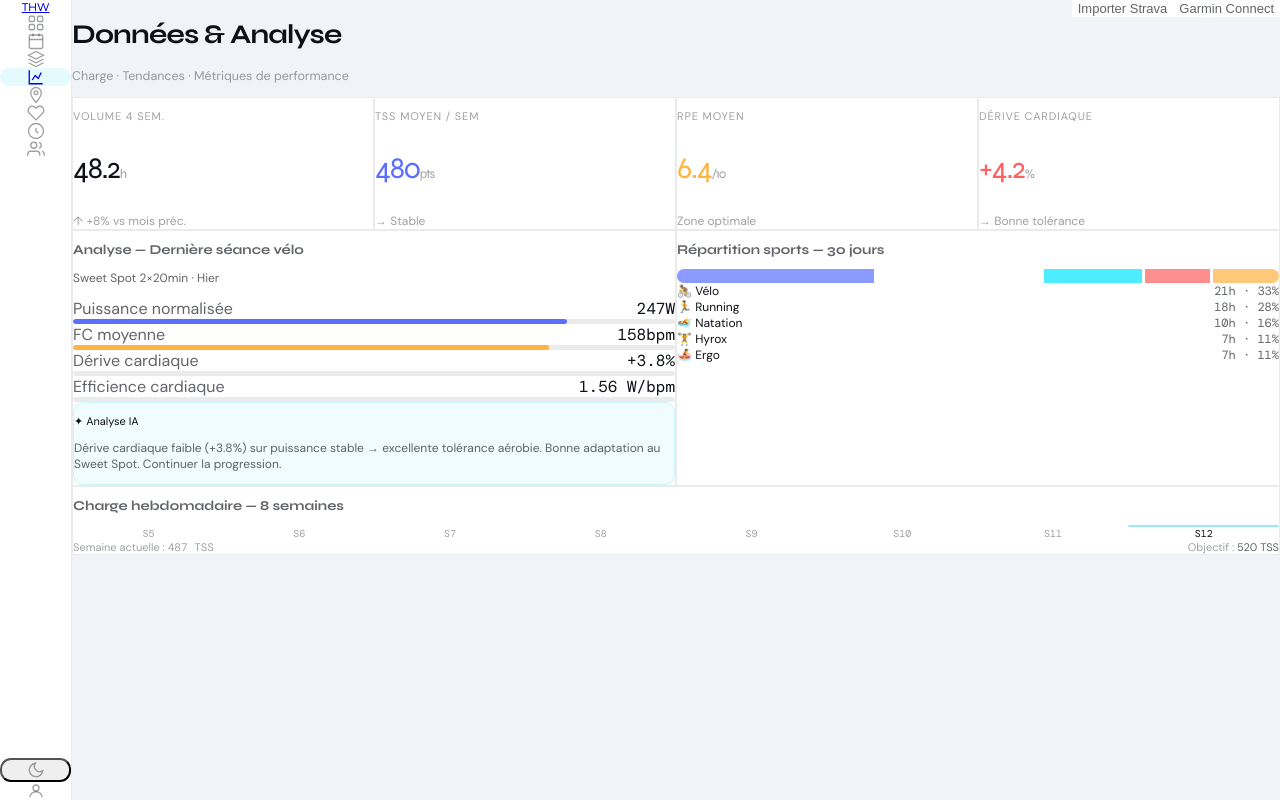
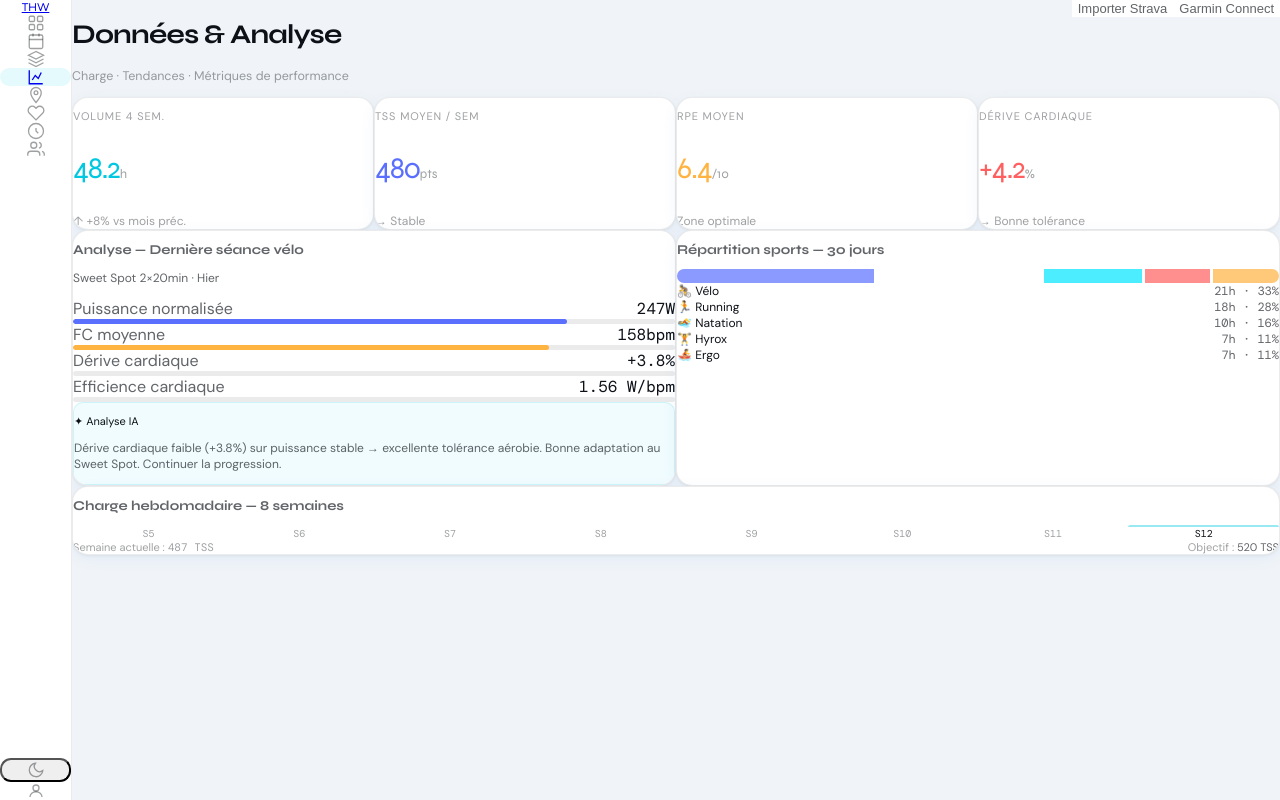
Before and after one commit to alexandreet92-lang/thw-appli, a Next.js app: page /data in a window 1280 px wide. Built offline with nearby package versions, Linux system fonts and the light colour scheme.

Commit message:
Update Card.tsx

```diff
--- a/src/components/ui/Card.tsx
+++ b/src/components/ui/Card.tsx
@@ -3,7 +3,7 @@ import { cn } from '@/lib/utils'
 type ColorVariant = 'brand' | 'blue' | 'red' | 'orange' | 'green' | 'default'
 
 const topBarColors: Record<ColorVariant, string> = {
-  brand:   'from-brand to-transparent',
+  brand:   'from-[#00c8e0] to-transparent',
   blue:    'from-[#5b6fff] to-transparent',
   red:     'from-[#ff5f5f] to-transparent',
   orange:  'from-[#ffb340] to-transparent',
@@ -12,7 +12,7 @@ const topBarColors: Record<ColorVariant, string> = {
 }
 
 const valueColors: Record<ColorVariant, string> = {
-  brand:   'text-brand',
+  brand:   'text-[#00c8e0]',
   blue:    'text-[#5b6fff]',
   red:     'text-[#ff5f5f]',
   orange:  'text-[#ffb340]',
@@ -30,17 +30,20 @@ export function Card({ variant, noPadding, children, className, ...props }: Card
   return (
     <div
       className={cn(
-        'relative overflow-hidden rounded-card border transition-all duration-200',
-        'bg-[var(--bg-card)] border-[var(--border)] shadow-card',
-        'hover:border-[var(--border-mid)] hover:shadow-panel',
+        'relative overflow-hidden rounded-[16px] transition-all duration-200',
         !noPadding && 'p-5',
         className
       )}
+      style={{
+        background: 'var(--bg-card)',
+        border: '1px solid var(--border)',
+        boxShadow: 'var(--shadow-card)',
+      }}
       {...props}
     >
       {variant && variant !== 'default' && (
         <div className={cn(
-          'absolute top-0 left-0 right-0 h-[3px] bg-gradient-to-r rounded-t-card',
+          'absolute top-0 left-0 right-0 h-[3px] bg-gradient-to-r',
           topBarColors[variant]
         )} />
       )}
@@ -61,19 +64,39 @@ interface StatCardProps {
 export function StatCard({ label, value, unit, sub, variant = 'default', className }: StatCardProps) {
   return (
     <Card variant={variant} className={className}>
-      <p className="text-[11px] font-medium tracking-[0.08em] uppercase text-[var(--text-dim)] mb-2.5">
+      <p
+        className="text-[11px] font-medium mb-2.5"
+        style={{
+          letterSpacing: '0.08em',
+          textTransform: 'uppercase',
+          color: 'var(--text-dim)',
+          fontFamily: 'DM Sans, sans-serif',
+        }}
+      >
         {label}
       </p>
-      <p className={cn('font-display text-[30px] font-bold tracking-[-0.04em] leading-none', valueColors[variant])}>
+      <p
+        className={cn('text-[30px] font-bold leading-none', valueColors[variant])}
+        style={{
+          fontFamily: 'Syne, sans-serif',
+          letterSpacing: '-0.04em',
+        }}
+      >
         {value}
         {unit && (
-          <span className="text-[13px] font-normal text-[var(--text-dim)] ml-1 tracking-normal">
+          <span
+            className="text-[13px] font-normal ml-1"
+            style={{ color: 'var(--text-dim)', letterSpacing: 'normal' }}
+          >
             {unit}
           </span>
         )}
       </p>
       {sub && (
-        <div className="text-[12px] text-[var(--text-dim)] mt-2 flex items-center gap-1">
+        <div
+          className="text-[12px] mt-2 flex items-center gap-1"
+          style={{ color: 'var(--text-dim)' }}
+        >
           {sub}
         </div>
       )}
```
